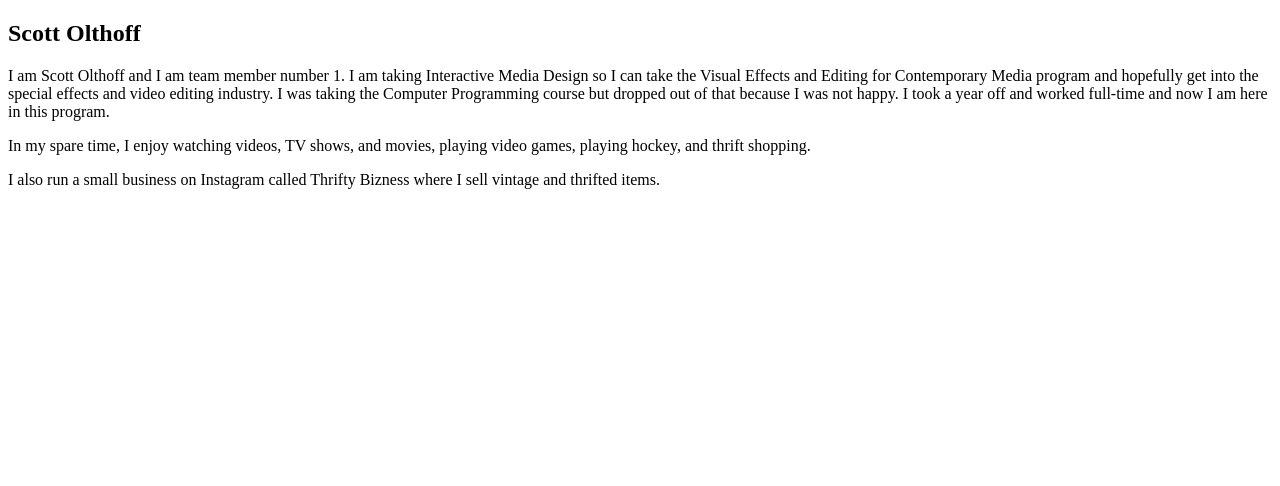
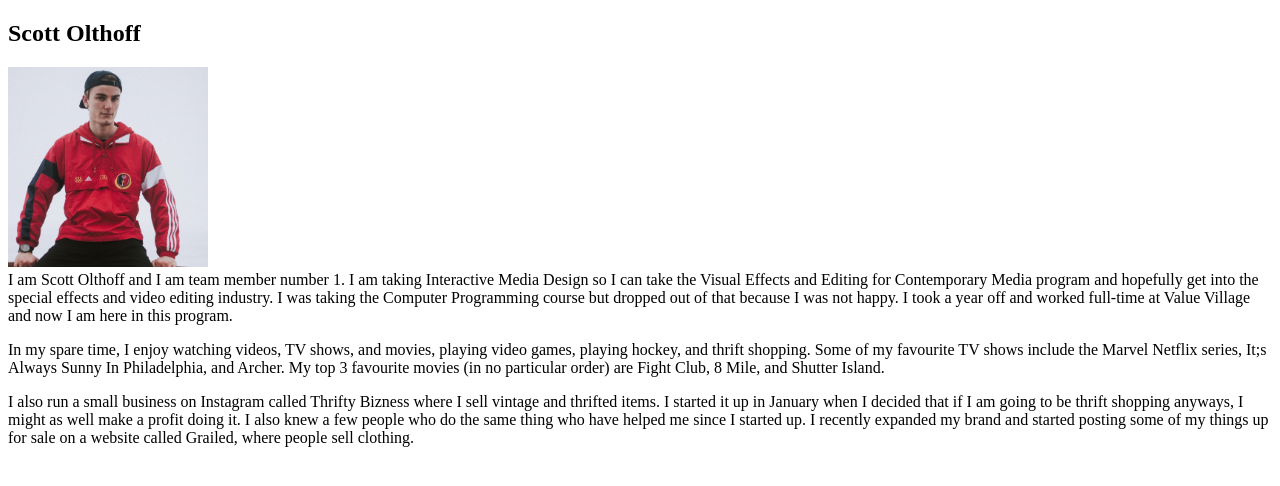
Before and after one commit to boomgreen87/olthoff_scott_victor_rohit_hw1, a plain HTML site: page index.html in a window 1280 px wide. Drawn offline with Linux system fonts and the light colour scheme.

Commit message:
Added photo and more text

```diff
--- a/index.html
+++ b/index.html
@@ -9,13 +9,15 @@
 		<section>
 			<h2>Scott Olthoff</h2>
 			<p>
-				I am Scott Olthoff and I am team member number 1. I am taking Interactive Media Design so I can take the Visual Effects and Editing for Contemporary Media program and hopefully get into the special effects and video editing industry. I was taking the Computer Programming course but dropped out of that because I was not happy. I took a year off and worked full-time and now I am here in this program.
+				<img src="assets/olthoff_scott_picture.jpg" alt="Picture of Scott Olthoff" width="200" height="200"> <br>
+
+				I am Scott Olthoff and I am team member number 1. I am taking Interactive Media Design so I can take the Visual Effects and Editing for Contemporary Media program and hopefully get into the special effects and video editing industry. I was taking the Computer Programming course but dropped out of that because I was not happy. I took a year off and worked full-time at Value Village and now I am here in this program.
 			</p>
 			<p>
-				In my spare time, I enjoy watching videos, TV shows, and movies, playing video games, playing hockey, and thrift shopping.
+				In my spare time, I enjoy watching videos, TV shows, and movies, playing video games, playing hockey, and thrift shopping. Some of my favourite TV shows include the Marvel Netflix series, It;s Always Sunny In Philadelphia, and Archer. My top 3 favourite movies (in no particular order) are Fight Club, 8 Mile, and Shutter Island.
 			</p>
 			<p>
-				I also run a small business on Instagram called Thrifty Bizness where I sell vintage and thrifted items.
+				I also run a small business on Instagram called Thrifty Bizness where I sell vintage and thrifted items. I started it up in January when I decided that if I am going to be thrift shopping anyways, I might as well make a profit doing it. I also knew a few people who do the same thing who have helped me since I started up. I recently expanded my brand and started posting some of my things up for sale on a website called Grailed, where people sell clothing.
 			</p>
 		</section>
 	</main>
```
Also changed, not shown: assets/olthoff_scott_picture.jpg (added).
